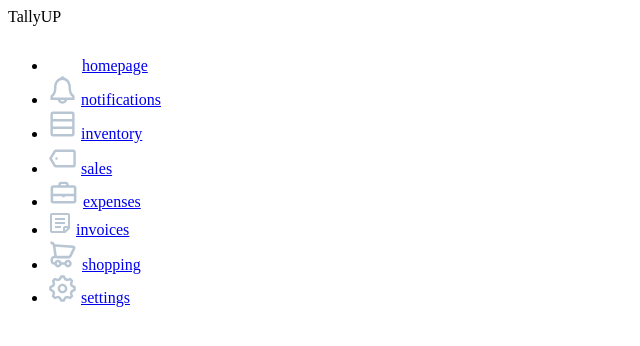
After one commit to jeramiec/CSS-497-Capstone, a PHP site: page /homepage.php in a window 1280 px wide. The commit adds this page. Shown: the top 346 px of the page, without its empty margins (0-640 px from the left). Run offline with PHP 8.4, Linux system fonts and the light colour scheme.

Commit message:
Add files via upload

```diff
--- /dev/null
+++ b/htdocs/TallyUP/homepage.php
@@ -0,0 +1,67 @@
+<!DOCTYPE html>
+<html lang="en">
+	<head>
+		<meta charset="UTF-8">
+		<meta name="viewport" content="width=device-width, initial-scale=1.0">
+		<meta http-equiv="X-UA-Compatible" content="ie=edge">
+		<title>Homepage</title>
+	</head>
+	<body>
+		<div class="nav-container">
+			<div class="wrapper">
+				<nav>
+					<div class="logo">
+						TallyUP
+					</div>
+
+					<ul class="nav-items">
+						<li>
+							<img class="home-btn" src="icons/dashboard.svg" alt=""/>
+							<a href="#">homepage</a>
+						</li>
+
+						<li>
+							<img class="notifications-btn" src="icons/notifications.svg" alt=""/>
+							<a href="#">notifications</a>
+						</li>
+
+						<li>
+							<img class="inventory-btn" src="icons/inventory.svg" alt=""/>
+							<a href="#">inventory</a>
+						</li>
+
+						<li>
+							<img class="sales-btn" src="icons/sales.svg" alt=""/>
+							<a href="#">sales</a>
+						</li>
+
+						<li>
+							<img class="expenses-btn" src="icons/expenses.svg" alt=""/>
+							<a href="#">expenses</a>
+						</li>
+
+						<li>
+							<img class="invoices-btn" src="icons/invoices.svg" alt=""/>
+							<a href="#">invoices</a>
+						</li>
+
+						<li>
+							<img class="shopping-btn" src="icons/cart.svg" alt=""/>
+							<a href="#">shopping</a>
+						</li>
+
+						<li>
+							<img class="settings-btn" src="icons/settings.svg" alt=""/>
+							<a href="#">settings</a>
+						</li>
+					</ul>
+				</nav>
+			</div>
+
+
+
+		</div>
+
+		<script src="home.js"</script>
+	</body>
+</html>
--- a/htdocs/TallyUP/login.php
+++ b/htdocs/TallyUP/login.php
@@ -8,7 +8,7 @@
 <body style="background-color:#bdc3c7">
 	<div id="main-wrapper">
 		<h2>Welcome to TallyUP</h2>
-		<center><h4>Login to your account<h1></center>
+		<center><h4>Sign in<h1></center>
 		<form action="validation.php" method="post">
 			<div>
 				<label>Username</label>
@@ -19,9 +19,10 @@
 				<input type="password" name="password" required>
 			</div>
 			<button type="submit"> Login </button>
-
+			<div><a href="login_forgotpassword.php">Forgot your password?</a></div>
 		</form>
 
+		New user? <a href="registration.php">Sign up here</a>
 	</div>
 </body>
 </html>
--- /dev/null
+++ b/htdocs/TallyUP/login_forgotpassword.php
@@ -0,0 +1 @@
+<!DOCTYPE html>
--- a/htdocs/TallyUP/registration.php
+++ b/htdocs/TallyUP/registration.php
@@ -11,7 +11,7 @@
 		<form action="registration_validation.php" method="post">
 			<div>
 				<label>Email</label>
-				<input type="text" name="email" required>
+				<input type="email" name="email" required>
 			</div>
 			<div>
 				<label>Username</label>
@@ -21,10 +21,10 @@
 				<label>Password</label>
 				<input type="password" name="password" required>
 			</div>
-			<button type="submit"> Login </button>
-
+			<button type="submit"> Create account </button>
 		</form>
 
+		Already have an account? <a href="login.php">Login here</a>
 	</div>
 </body>
 </html>
--- a/htdocs/TallyUP/registration_validation.php
+++ b/htdocs/TallyUP/registration_validation.php
@@ -1,6 +1,7 @@
 <?php
 
 session_start();
+header('location:registration_newuser.php');
 
 $con = mysqli_connect('localhost','jeramiec','jeramie98');
 
```
Also changed, not shown: htdocs/TallyUP/registration_newuser.php (added, +81 -0 lines), htdocs/TallyUP/icons/cart.svg (added), htdocs/TallyUP/icons/dashboard.svg (added), htdocs/TallyUP/icons/expenses.svg (added), htdocs/TallyUP/icons/inventory.svg (added), htdocs/TallyUP/icons/invoices.svg (added), htdocs/TallyUP/icons/notifications.svg (added), htdocs/TallyUP/icons/sales.svg (added), htdocs/TallyUP/icons/settings.svg (added).
